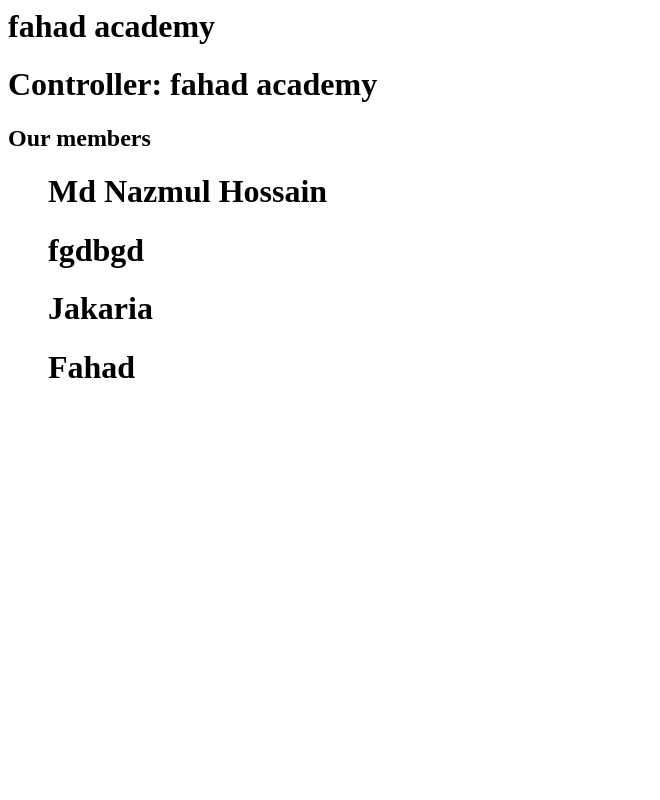
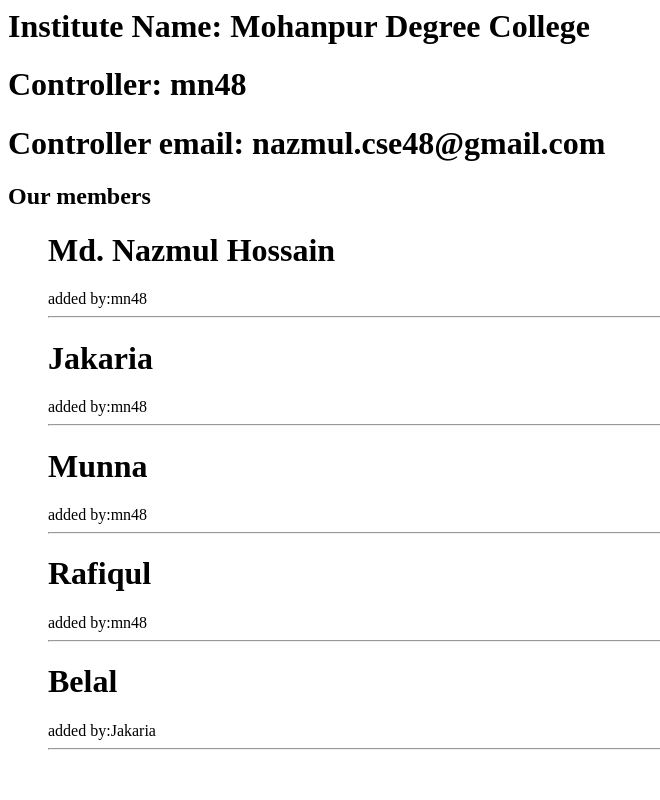
Before and after one commit to MdNazmul9/Dynamic-subdomain-Django-, a Django app: template templates/api/our_team.html in a window 1280 px wide. Shown: the whole page, without its empty margins (0-660 px from the left). Run offline with Django 3.2, Linux system fonts and the light colour scheme; the template is opened without the code that fills it: values that come from a table or form of the project are taken from there, others are empty; data comes from the database, SQL or seed files in the repository.

Commit message:
controller added with institute and user can add other user

```diff
--- a/api/models.py
+++ b/api/models.py
@@ -6,6 +6,8 @@ import os
 class Institute(models.Model):
     name = models.CharField(max_length=255)
     subdomain = models.CharField(max_length=255)
+    controller = models.ForeignKey(User, on_delete=models.CASCADE, blank=True, null=True, related_name='controller')
+
     class Meta:
         ordering = ('-id',)
 
@@ -27,7 +29,6 @@ class Institute(models.Model):
 
 class InstituteAware(models.Model):
     institute = models.ForeignKey(Institute, on_delete=models.CASCADE)
-    controller = models.ForeignKey(User, on_delete=models.CASCADE, blank=True, null=True, related_name='controller')
 
 
 class Member(InstituteAware):
--- a/templates/api/our_team.html
+++ b/templates/api/our_team.html
@@ -1,9 +1,11 @@
-<h1>{{institute.name}}</h1>
-<h1>Controller: {{institute.name}}</h1>
+<h1>Institute Name: {{institute.name}}</h1>
+<h1>Controller: {{institute.controller.username}}</h1>
+<h1>Controller email: {{institute.controller.email}}</h1>
 
 <h2>Our members</h2>
 <ul>
 {% for i in members %}
-<h1>{{i.name}}</h1>
+<h1>{{i.name}}</h1>added by:{{i.user}}
+<hr>
 {% endfor %}
 </ul>
```
Also changed, not shown: api/migrations/0001_initial.py, api/migrations/0002_alter_member_user.py (deleted), api/migrations/0003_auto_20211121_0310.py (deleted), db.sqlite3.
